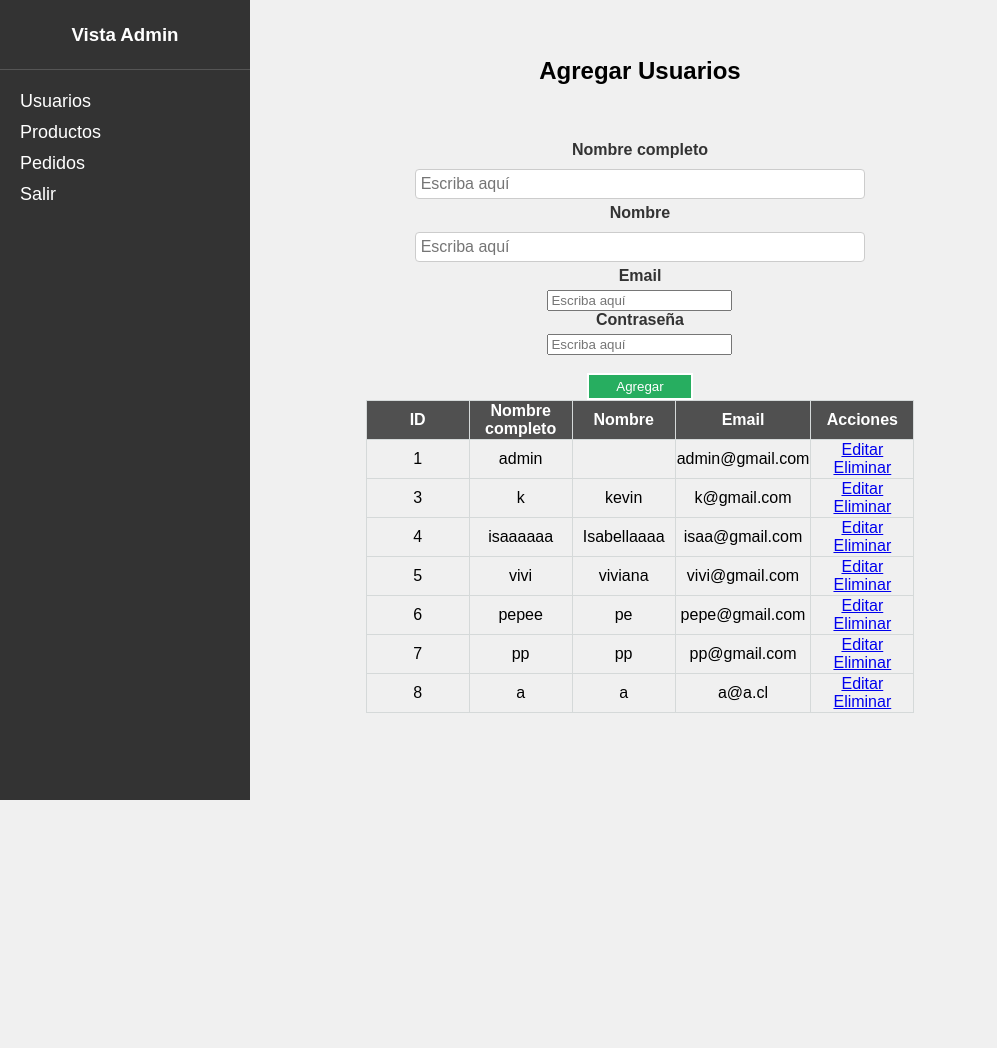
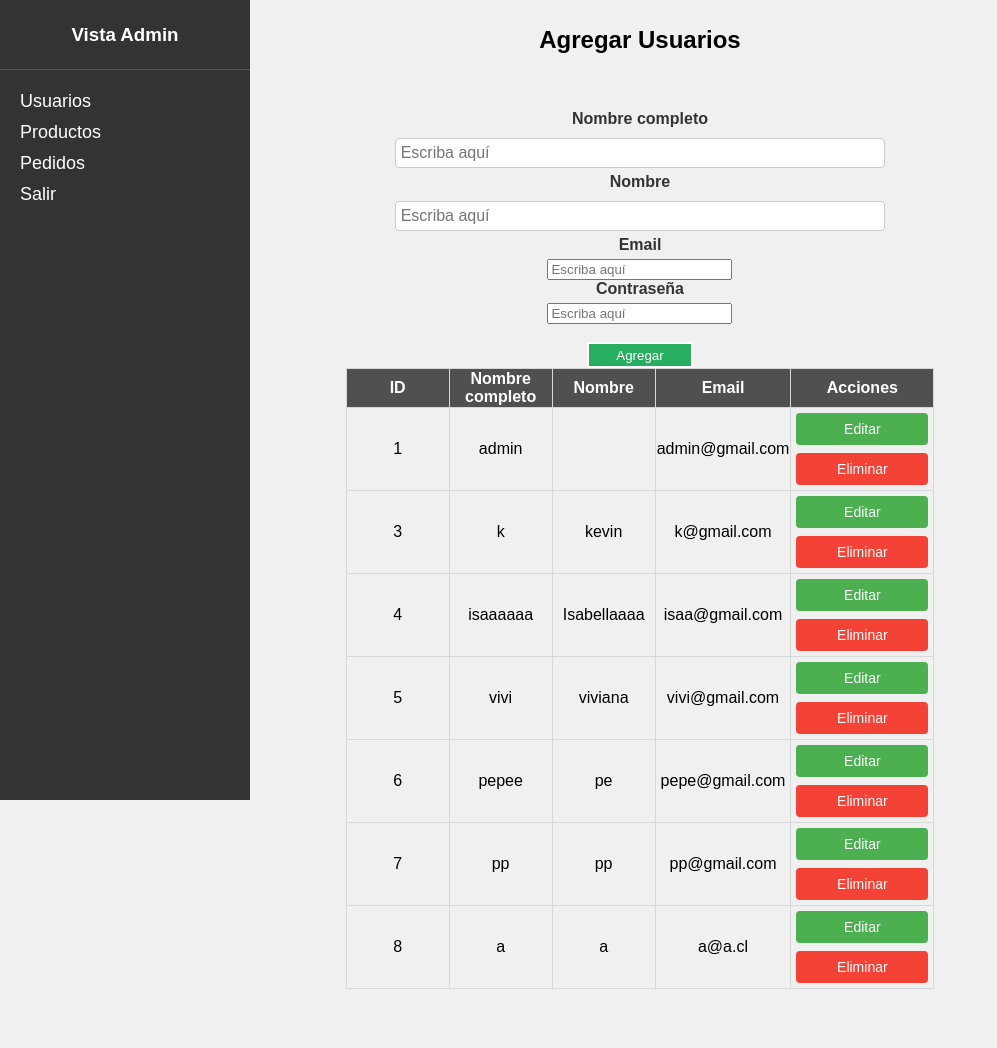
Before and after one commit to DKAstaroth/KEVEGA_2.0, a Django app: page /usuarios/ in a window 1280 px wide. Shown: the whole page, without its empty margins (0-997 px from the left). Before the commit the page ends 800 px from the top, so only its background shows below. Run offline with Django 4.2, Linux system fonts and the light colour scheme; a user stored in the database is signed in; data comes from the database, SQL or seed files in the repository; both versions use the stored data as it was after the commit.

Commit message:
4.1
diseño botones

```diff
--- a/PLANTAS/core/static/core/css/admin.css
+++ b/PLANTAS/core/static/core/css/admin.css
@@ -291,3 +291,62 @@ td {
     border-radius: 4px;
     font-size: 16px;
   }
+
+
+
+
+
+
+
+
+
+
+
+
+
+
+
+
+
+
+
+
+
+
+/* Archivo CSS (puede ser style.css u otro que estés utilizando) */
+
+/* Estilos generales para los botones */
+.btn {
+    display: inline-block;
+    padding: 8px 16px;
+    margin: 4px;
+    font-size: 14px;
+    cursor: pointer;
+    text-align: center;
+    text-decoration: none;
+    border-radius: 4px;
+    transition: background-color 0.3s, color 0.3s;
+    width: 100px; /* Fija el ancho de los botones */
+}
+
+/* Estilo específico para el botón Editar */
+.btn-editar {
+    background-color: #4CAF50; /* Verde */
+    color: white;
+    border: none;
+}
+
+.btn-editar:hover {
+    background-color: #45a049;
+}
+
+/* Estilo específico para el botón Eliminar */
+.btn-eliminar {
+    background-color: #f44336; /* Rojo */
+    color: white;
+    border: none;
+}
+
+.btn-eliminar:hover {
+    background-color: #da190b;
+}
--- a/PLANTAS/core/templates/core/usuarios.html
+++ b/PLANTAS/core/templates/core/usuarios.html
@@ -48,8 +48,8 @@
                     <td>
                       {% if usuario.pk %}
 
-                        <a href="{% url 'editar_usuario' usuario.pk %}">Editar</a>
-                        <a href="{% url 'eliminar_usuario' usuario.pk %}">Eliminar</a>
+                        <a href="{% url 'editar_usuario' usuario.pk %}" class="btn btn-editar">Editar</a>
+                        <a href="{% url 'eliminar_usuario' usuario.pk %}" class="btn btn-eliminar">Eliminar</a>
 
                       {% else %}
                           <span>No válido</span>
```
Also changed, not shown: PLANTAS/core/templates/core/editar_producto.html (+11 -5 lines), PLANTAS/core/templates/core/productos.html (+3 -9 lines), PLANTAS/core/static/core/css/styles.css (line endings or trailing spaces), PLANTAS/db.sqlite3.
